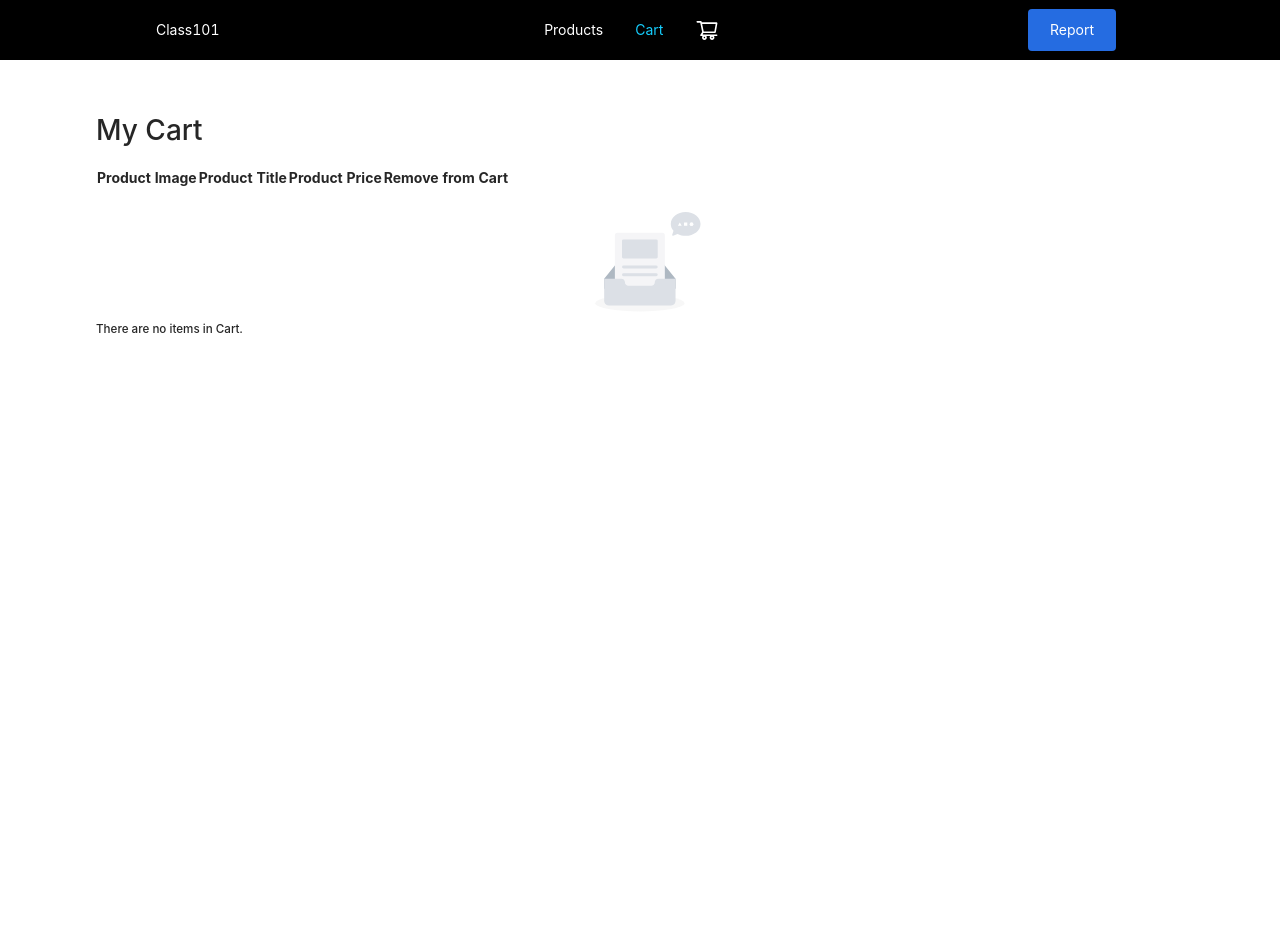
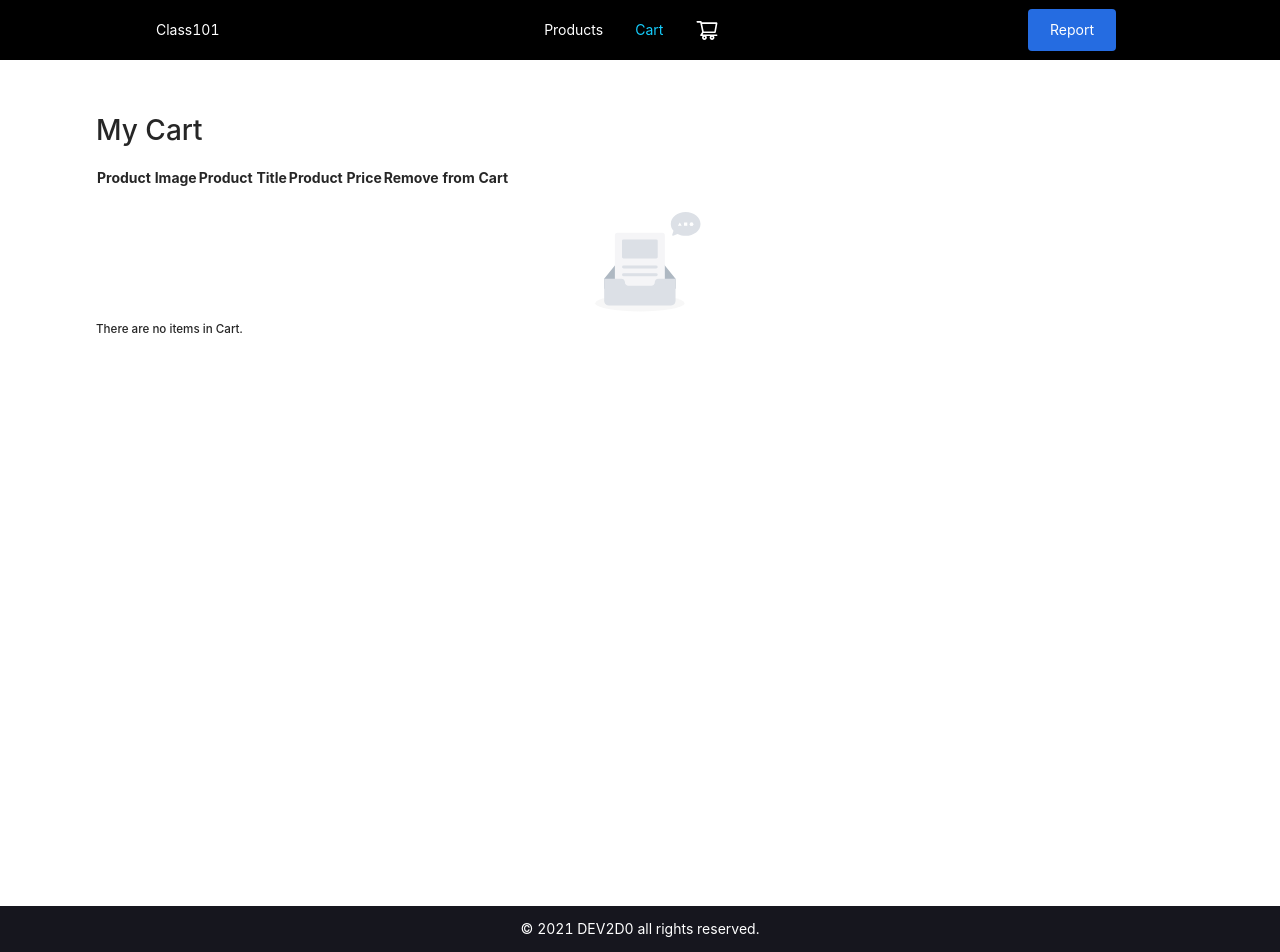
Before and after one commit to dev2d0/210306_Cart, a React (Create React App) app: page /cart in a window 1280 px wide. Before the commit the page ends 858 px from the top, so only its background shows below. Built offline with nearby package versions, Linux system fonts and the light colour scheme.

Commit message:
Add Copyright

```diff
--- a/src/App.js
+++ b/src/App.js
@@ -2,6 +2,7 @@ import React from 'react';
 import Navbar from './components/views/Navbar/Menu';
 import ProductsPage from './components/views/Products/ProductsPage'
 import CartPage from './components/views/Cart/CartPage'
+import Copyright from './components/views/Copyright/Copyright'
 import { BrowserRouter as Router, Switch, Route } from 'react-router-dom';
 const App = () => {
   return (
@@ -11,6 +12,7 @@ const App = () => {
         <Route path='/products' exact component={ProductsPage} />
         <Route path='/cart' exact component={CartPage} />
       </Switch>
+      <Copyright />
     </Router>
   );
 };
--- /dev/null
+++ b/src/components/views/Copyright/Copyright.css
@@ -0,0 +1,10 @@
+.CopyrightStyle {
+  /* position: absolute; or 지우기 */
+    background-color: #101018f8;
+    color: #fff;
+    font-size: 1em;
+    text-align: center;
+    bottom: 0;
+    width: 100%;
+    padding: 12px 0;
+  }
--- /dev/null
+++ b/src/components/views/Copyright/Copyright.js
@@ -0,0 +1,11 @@
+import React from "react";
+import "./Copyright.css";
+
+const Copyright = () => {
+  return (
+    <div>
+      <div className="CopyrightStyle">© {new Date().getFullYear()} DEV2D0 all rights reserved.</div>
+    </div>
+  );
+};
+export default Copyright;
```
